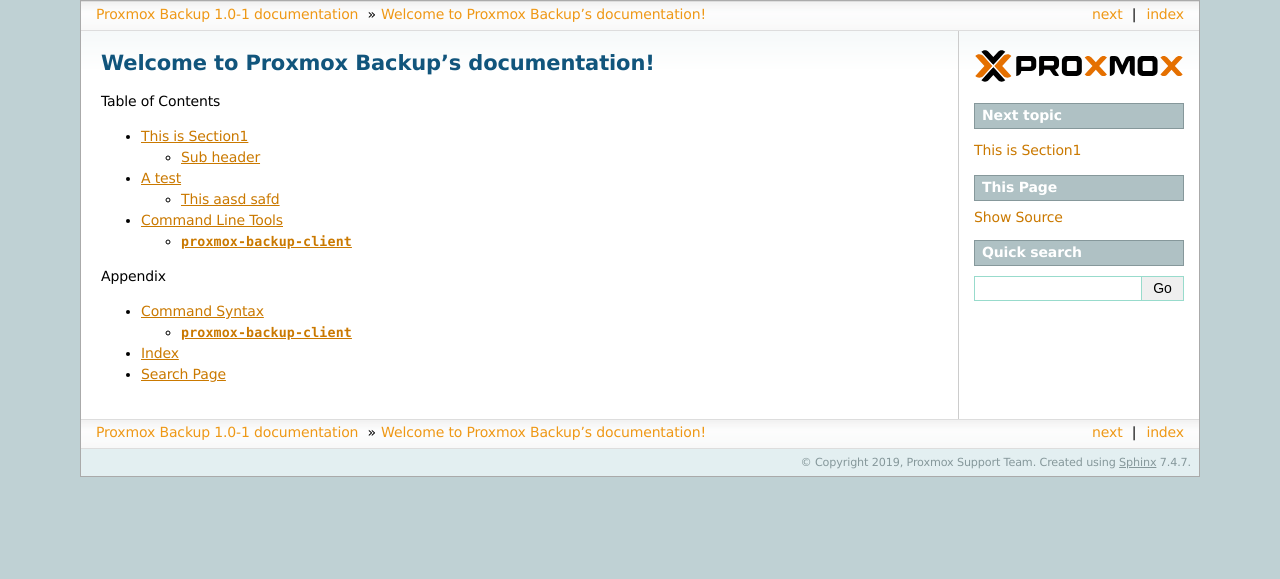
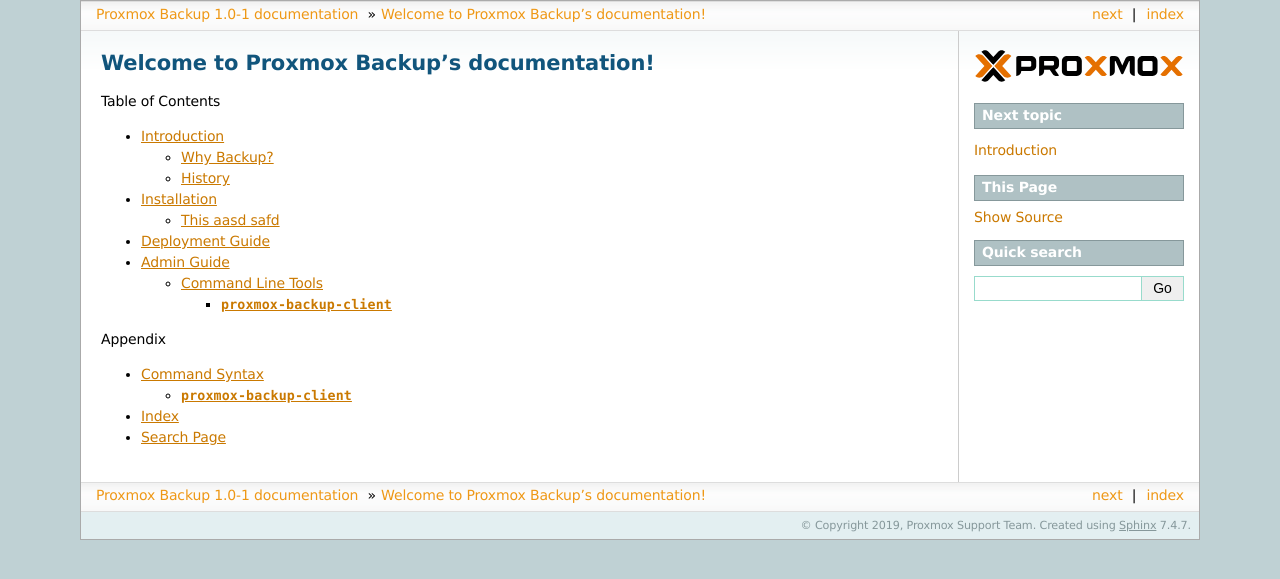
Before and after one commit to proxmox/proxmox-backup, a Sphinx documentation site: the page built from docs/index.rst, in a window 1280 px wide. Shown: the top 579 px of the page. Built offline with Sphinx 7.4.7, drawn with Linux system fonts in a browser that asks for light colours.

Commit message:
docs: improve ducument structure

```diff
--- a/docs/command-line-tools.rst
+++ b/docs/command-line-tools.rst
@@ -1,5 +1,5 @@
 Command Line Tools
-==================
+------------------
 
 ``proxmox-backup-client``
 ^^^^^^^^^^^^^^^^^^^^^^^^^
--- /dev/null
+++ b/docs/deployment-guide.rst
@@ -0,0 +1,4 @@
+Deployment Guide
+================
+
+The deployment guide.
--- a/docs/index.rst
+++ b/docs/index.rst
@@ -10,9 +10,10 @@
    :maxdepth: 3
    :caption: Table of Contents
 
-   section1.rst
-   section2.rst
-   command-line-tools.rst
+   introduction.rst
+   installation.rst
+   deployment-guide.rst
+   admin-guide.rst
 
 .. raw:: latex
 
--- a/docs/section2.rst
+++ b/docs/installation.rst
@@ -1,5 +1,5 @@
-A test
-======
+Installation
+============
 
 sdfsd dfgfd dgd
 
--- /dev/null
+++ b/docs/introduction.rst
@@ -0,0 +1,15 @@
+Introduction
+============
+
+this is a test
+
+Why Backup?
+-----------
+
+dfgfd fghfgh fh
+
+
+History
+-------
+
+history ...
--- a/docs/section1.rst
+++ /dev/null
@@ -1,9 +0,0 @@
-This is Section1
-----------------
-
-this is a test
-
-Sub header
-^^^^^^^^^^
-
-dfgfd fghfgh fh
```
Also changed, not shown: docs/admin-guide.rst (added, +7 -0 lines).
